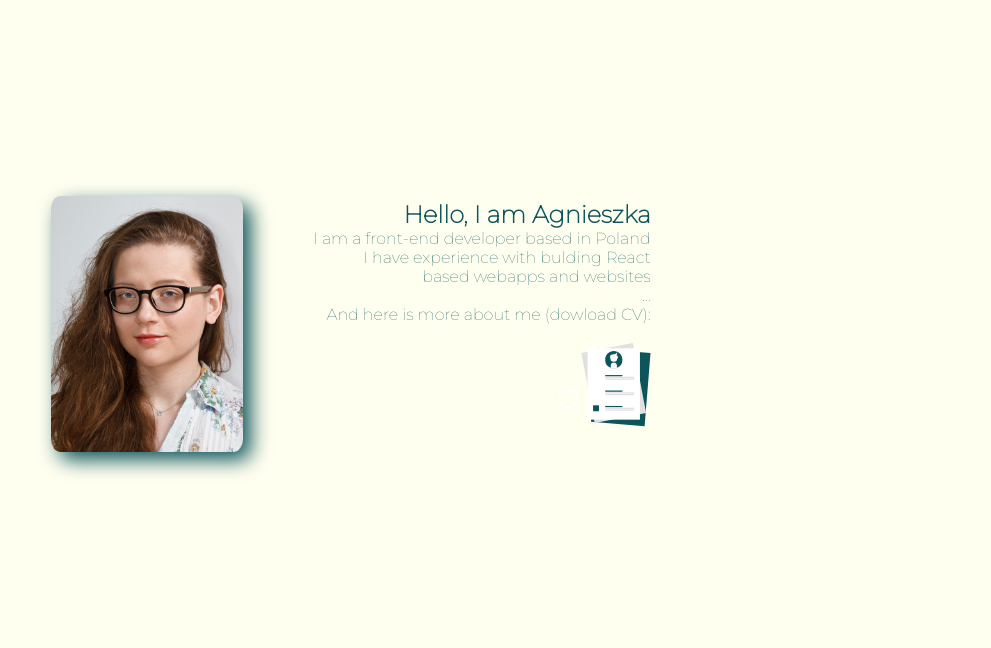
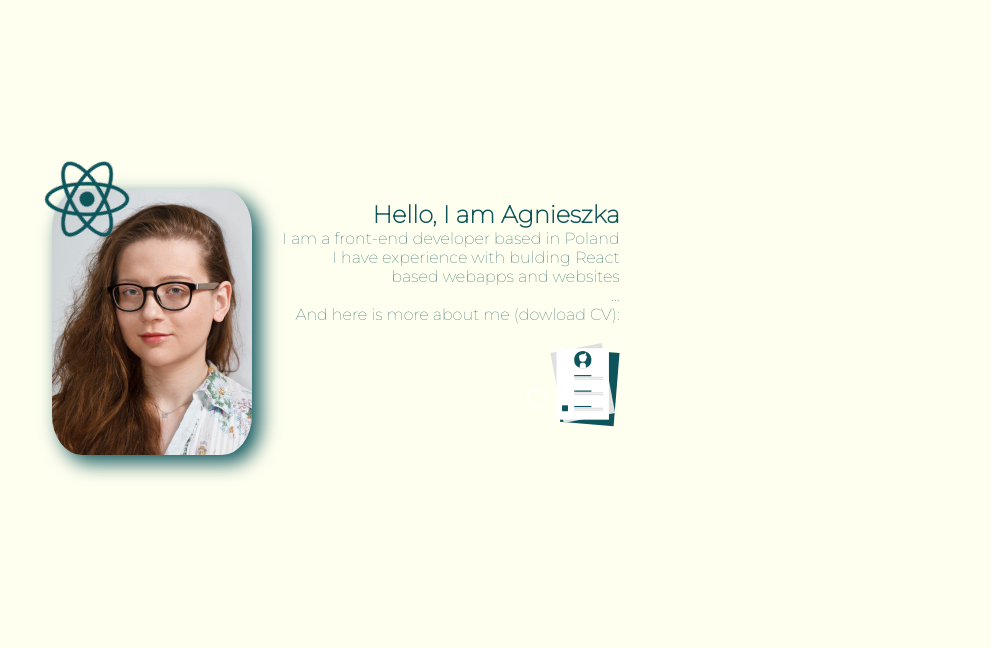
Before and after one commit to ziolkowska-ag/portfolio, a Gatsby site: page /about in a window 1280 px wide. Shown: the part 76-724 px from the top of the page, without its empty margins (289-1280 px from the left). Built offline with nearby package versions, Linux system fonts and the light colour scheme; Gatsby itself is replaced by a stand-in of ours.

Commit message:
Small changes to about page - react icon, code refacor.

```diff
--- /dev/null
+++ b/src/pages-content/contact/AboutMe.tsx
@@ -0,0 +1,33 @@
+import React from "react"
+import styled from "styled-components"
+import CV from "../../shared-components/CV"
+import CVFile from "./../../assets/other/agnieszka_ziolkowska.pdf"
+
+
+const Wrapper = styled.div`
+  text-align: right;
+  padding: 30px;
+
+  @media (max-width: 570px) {
+      text-align: center;
+      margin-top: 30px;
+  }
+`
+
+const AboutMe = () => {
+  return (
+    <Wrapper>
+      <h2>Hello, I am Agnieszka</h2>
+      <p>I am a front-end developer based in Poland</p>
+      <p>I have experience with bulding React</p>
+      <p>based webapps and websites</p>
+      <p>...</p>
+      <p>And here is more about me (dowload CV):</p>
+      <a href={CVFile} download>
+        <CV />
+      </a>
+    </Wrapper>
+  )
+}
+
+export default AboutMe
--- /dev/null
+++ b/src/pages-content/contact/MyPicture.tsx
@@ -0,0 +1,37 @@
+import React from "react"
+import styled from "styled-components"
+import ReactIcon from "./../../shared-components/React"
+import Me from "./../../assets/ja.jpg"
+
+const Wrapper = styled.div`
+  position: relative;
+  text-align: center;
+  max-width: 200px;
+`
+
+const StyledPicture = styled.img`
+  max-width: 200px;
+  border-radius: 15%;
+  filter: drop-shadow(8px 8px 10px #0e555b);
+  margin-right: 40px;
+
+  @media (max-width: 570px) {
+    margin: 10px auto;
+  }
+`
+
+const StyledReactIcon = styled(ReactIcon)`
+  position: absolute;
+  left: -10px;
+  top: -35px;
+`
+const MyPicture = () => {
+  return (
+    <Wrapper>
+      <StyledPicture src={Me} alt="Photo of the author" />
+      <StyledReactIcon />
+    </Wrapper>
+  )
+}
+
+export default MyPicture
--- a/src/pages/about.tsx
+++ b/src/pages/about.tsx
@@ -1,9 +1,8 @@
 import React from "react"
 import styled from "styled-components"
 import Layout from "../shared-components/Layout"
-import CV from "../shared-components/CV"
-import Me from "./../assets/ja.jpg"
-import CVFile from "./../assets/other/agnieszka_ziolkowska.pdf"
+import MyPicture from "../pages-content/contact/MyPicture"
+import AboutMe from "../pages-content/contact/AboutMe"
 
 const Wrapper = styled.div`
   display: flex;
@@ -14,34 +13,18 @@ const Wrapper = styled.div`
   top: 50%;
   right: 50%;
   transform: translate(50%, -50%);
-`
 
-const StyledPicture = styled.img`
-  width: 15vw;
-  border-radius: 5%;
-  filter: drop-shadow(8px 8px 10px #0e555b);
-  margin-right: 70px;
-`
-const AboutMe = styled.div`
-  text-align: right;
+  @media (max-width: 570px) {
+    flex-direction: column;
+  }
 `
 
 export default function About() {
   return (
     <Layout title="ABOUT">
       <Wrapper>
-        <StyledPicture src={Me} alt="Photo of the author" />
-        <AboutMe>
-          <h2>Hello, I am Agnieszka</h2>
-          <p>I am a front-end developer based in Poland</p>
-          <p>I have experience with bulding React</p>
-          <p>based webapps and websites</p>
-          <p>...</p>
-          <p>And here is more about me (dowload CV):</p>
-          <a href={CVFile} download>
-            <CV />
-          </a>
-        </AboutMe>
+        <MyPicture />
+        <AboutMe />
       </Wrapper>
     </Layout>
   )
--- /dev/null
+++ b/src/shared-components/React.tsx
@@ -0,0 +1,69 @@
+import React, { useRef, useEffect } from "react"
+import { TweenMax, Linear } from "gsap"
+
+interface IReact {
+  className?: string
+}
+
+const ReactIcon = ({ className }: IReact) => {
+  let icon = useRef()
+
+  useEffect(() => {
+    TweenMax.to(icon, 3, {
+      rotation: "360",
+      ease: Linear.easeIn,
+      repeat: -1,
+    })
+  }, [])
+
+  return (
+    <svg
+      width="90"
+      height="90"
+      viewBox="0 0 600 600"
+      xmlns="http://www.w3.org/2000/svg"
+      className={className}
+      ref={element => {
+        icon = element
+      }}
+    >
+      <circle cx="299.5" cy="299.6" r="50.2" fill="#0e555b" />
+      <g>
+        <path
+          d="M299.5,414.6c-70.5,0-132.1-8.3-178.2-24.1c-29.9-10.2-55.3-23.8-73.4-39.3c-19.2-16.4-29.4-34.3-29.4-51.6
+        c0-33.2,36.4-65.7,97.5-86.9c50-17.4,115.2-27.1,183.4-27.1c67,0,131.3,9.4,181,26.6c29.1,10,53.6,23,71,37.4
+        c18.9,15.8,28.9,33.1,28.9,50c0,34.5-40.7,69.4-106.3,91.1C427.6,406.1,365.6,414.6,299.5,414.6z M299.5,209.6
+        c-64.7,0-128.7,9.4-175.5,25.7c-56.2,19.6-81.4,46.4-81.4,64.3c0,18.6,27.1,47.9,86.5,68.2c43.6,14.9,102.6,22.8,170.4,22.8
+        c63.6,0,122.9-8,167-22.7c61.7-20.5,89.9-49.8,89.9-68.3c0-9.5-7.2-20.7-20.3-31.6c-15.1-12.6-37.1-24.1-63.4-33.2
+        C425.4,218.6,363.9,209.6,299.5,209.6z"
+          fill="#0e555b"
+        />
+      </g>
+      <g>
+        <path
+          d="M185.6,549.8c-10.2,0-19.2-2.2-26.8-6.6c-28.7-16.6-38.7-64.4-26.6-127.9c9.9-52.1,34.1-113.3,68.2-172.4
+        c33.5-58,73.7-109,113.4-143.5c23.2-20.2,46.7-35,67.9-42.8c23.1-8.5,43.1-8.5,57.7-0.1c29.9,17.2,39.8,70,25.8,137.6
+        c-9.9,48-33.5,105.9-66.5,163.2c-35.2,61-73.2,110.2-109.9,142.3c-23.8,20.8-48.3,36-70.7,43.9
+        C206.4,547.7,195.4,549.8,185.6,549.8z M210.7,248.9l10.4,6c-32.3,56-56.2,116.1-65.4,164.9c-11.1,58.5-0.4,93.7,15,102.6
+        c3.8,2.2,8.8,3.4,14.9,3.4c19.9,0,51.2-12.6,87.4-44.2c34.7-30.3,71-77.5,104.9-136.2c31.8-55.1,54.4-110.5,63.8-156
+        c13.1-63.7,1.8-102.7-14.3-112c-8.2-4.7-21.5-4.1-37.5,1.8c-18.5,6.8-39.4,20.1-60.4,38.4c-37.7,32.8-76.2,81.6-108.4,137.4
+        L210.7,248.9z"
+          fill="#0e555b"
+        />
+      </g>
+      <g>
+        <path
+          d="M413.4,550.1c-27.2,0-61.7-16.4-97.7-47.4c-40.2-34.6-81.1-86.1-115.3-145.2v0c-33.6-58-57.6-118.3-67.7-170
+        c-5.9-30.2-7-57.9-3.2-80.2c4.2-24.3,14.1-41.6,28.8-50.1c29.8-17.3,80.5,0.5,132.1,46.4c36.6,32.5,75,81.9,108.1,139.1
+        c35.3,61,59,118.5,68.4,166.3c6.1,31,7.1,59.8,2.8,83.2c-4.6,24.9-15,42.6-30,51.3C432.2,547.9,423.3,550.1,413.4,550.1z
+         M221.2,345.5c32.4,56,72.6,106.7,110.2,139c45.1,38.8,80.9,47.2,96.4,38.2c16.1-9.3,27.9-47.4,15.7-109
+         c-9-45.2-31.7-100.2-65.7-158.9c-31.9-55.1-68.6-102.4-103.3-133.2C225.9,78.4,186.5,68.7,170.4,78c-8.2,4.7-14.3,16.6-17.2,33.4
+         c-3.3,19.4-2.3,44.2,3.1,71.5C165.9,232,188.9,289.7,221.2,345.5L221.2,345.5z"
+          fill="#0e555b"
+        />
+      </g>
+    </svg>
+  )
+}
+
+export default ReactIcon
```
Also changed, not shown: src/assets/react_icon.svg (added).
